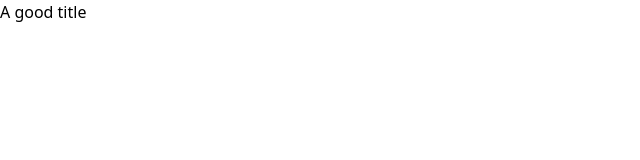
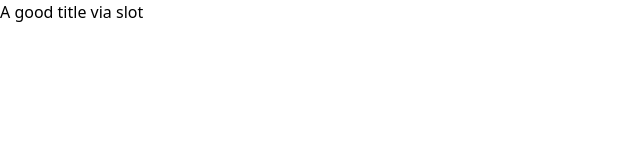
Before and after one commit to Jhonttt/ejercicios-formacion-alebat, a Nuxt app in the folder nuxt-vue-exercises/: page / in a window 1280 px wide. Shown: the top 160 px of the page, without its empty margins (0-640 px from the left). Built offline with nearby package versions, Linux system fonts and the light colour scheme.

Commit message:
refactor: refactorizar el ejercicio 3 de vue a nuxt donde hay que cambiar el transpaso de informacion de props a slot

```diff
--- a/nuxt-vue-exercises/app/app.vue
+++ b/nuxt-vue-exercises/app/app.vue
@@ -1,5 +1,7 @@
 <template>
   <div>
-    <TheTitle propTitle="A good title" />
+    <TheTitle>
+      <h1>A good title via slot</h1>
+    </TheTitle>
   </div>
 </template>
--- a/nuxt-vue-exercises/app/components/TheTitle.vue
+++ b/nuxt-vue-exercises/app/components/TheTitle.vue
@@ -1,14 +1,5 @@
-<script setup lang="ts">
-withDefaults(
-  defineProps<{
-    propTitle?: string;
-  }>(),
-  {
-    propTitle: "A normal title",
-  },
-);
-</script>
-
 <template>
-  <h1>{{ propTitle }}</h1>
+  <slot>
+    <h1>A normal title</h1>
+  </slot>
 </template>
```
